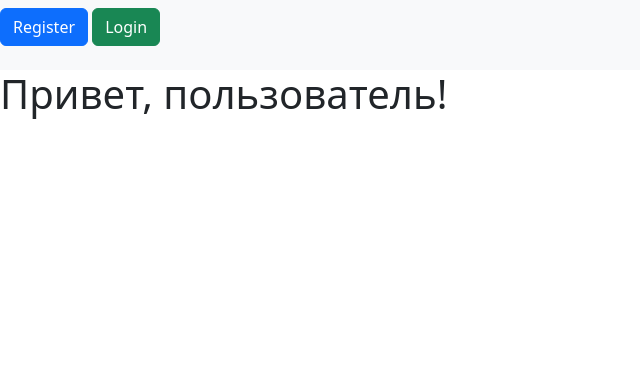
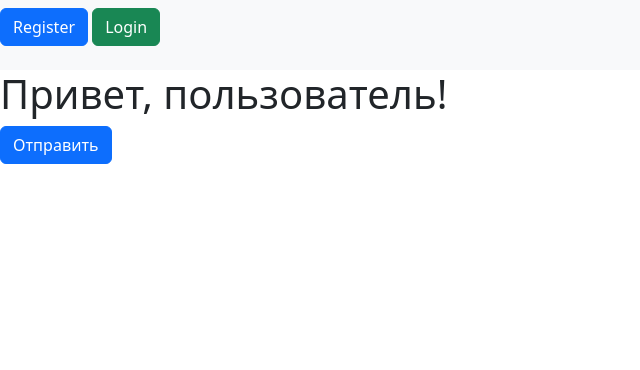
Before and after one commit to Near8954/Hosting, a Flask app: page / in a window 1280 px wide. Shown: the top 370 px of the page, without its empty margins (0-640 px from the left). Run offline with Flask 3, Linux system fonts and the light colour scheme.

Commit message:
add a knopka (non-rabotat`)

```diff
--- a/templates/home_page.html
+++ b/templates/home_page.html
@@ -1,5 +1,7 @@
 {% extends "base.html" %} <!--Расширяем этот файлик-->
 {% block title %}Home page{% endblock %}
 {% block content %}
+
     <h1>Привет, {{ username }}!</h1>
+    <button type="submit" class="btn btn-primary">Отправить</button>
 {% endblock %}
```
Also changed, not shown: db/users.db.
